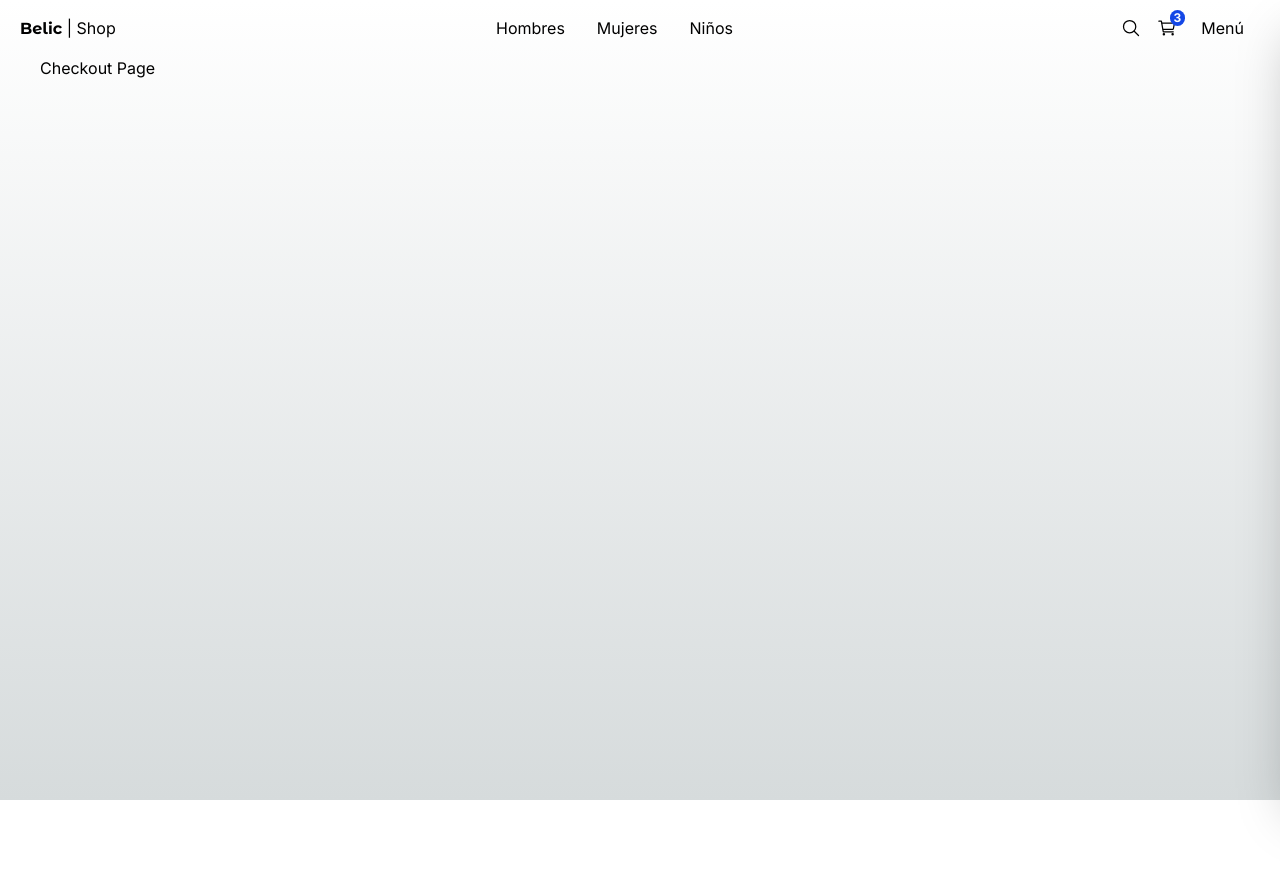
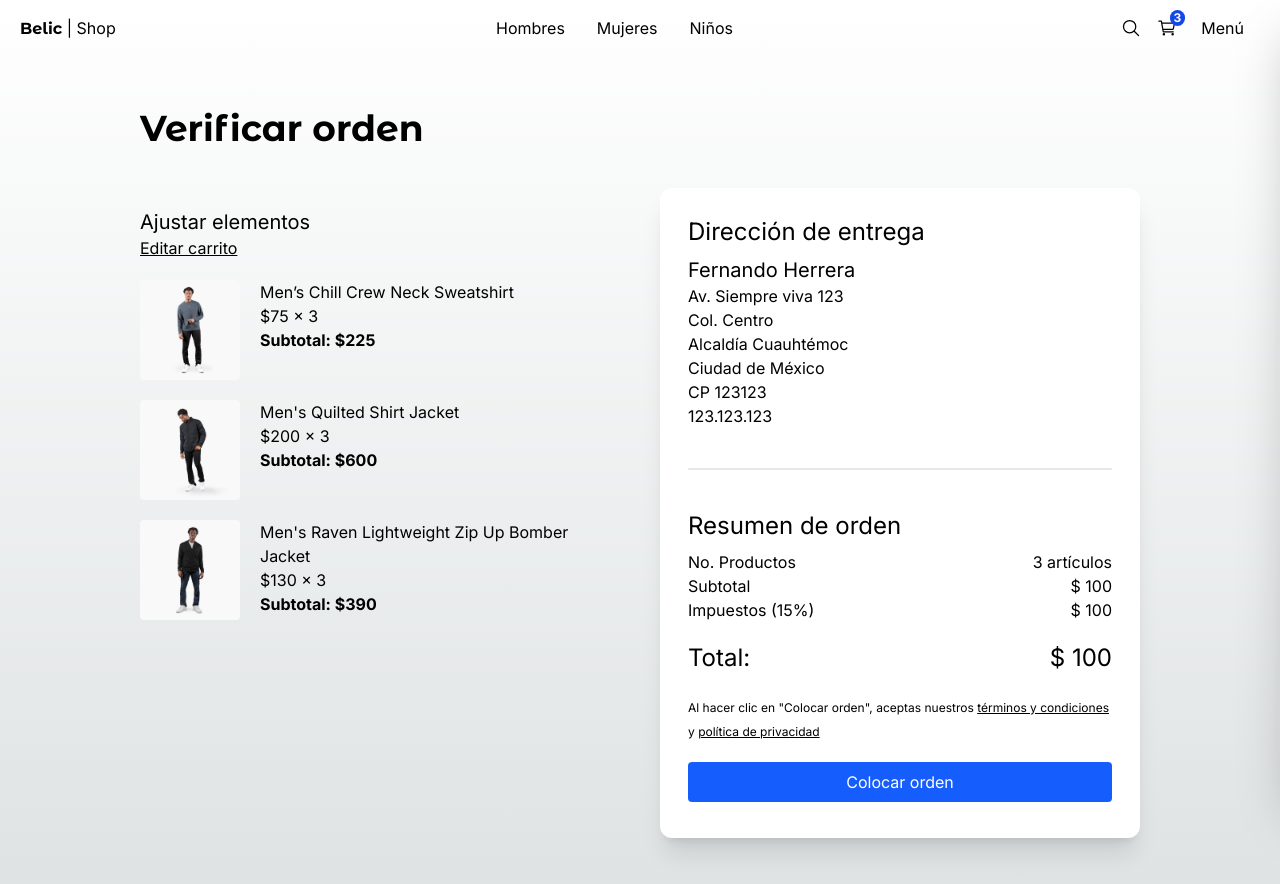
Before and after one commit to sazukeR/belic-shop, a Next.js app: page /checkout in a window 1280 px wide. Shown: the top 884 px of the page. Before the commit the page ends 800 px from the top, so only its background shows below. Built offline with nearby package versions, Linux system fonts and the light colour scheme.

Commit message:
Add checkout page

```diff
--- a/src/app/(shop)/checkout/page.tsx
+++ b/src/app/(shop)/checkout/page.tsx
@@ -1,7 +1,107 @@
-export default function CheckoutPage() {
+import Link from "next/link";
+
+import { QuantitySelector, Title } from "@/components";
+import { initialData } from "@/seed/seed";
+import Image from "next/image";
+
+const productsInCart = [
+ initialData.products[0],
+ initialData.products[1],
+ initialData.products[2],
+];
+
+export default function () {
  return (
-  <div>
-   <h1>Checkout Page</h1>
+  <div className="flex justify-center items-center mb-72 px-10 sm:px-0">
+   <div className="flex flex-col w-[1000px]">
+    <Title title="Verificar orden" />
+
+    <div className="grid grid-cols-1 sm:grid-cols-2 gap-10">
+     {/* Carrito */}
+     <div className="flex flex-col mt-5">
+      <span className="text-xl">Ajustar elementos</span>
+      <Link href="/cart" className="underline mb-5">
+       Editar carrito
+      </Link>
+
+      {/* Items */}
+      {productsInCart.map((product) => (
+       <div key={product.slug} className="flex mb-5">
+        <Image
+         src={`/products/${product.images[0]}`}
+         width={100}
+         height={100}
+         style={{
+          width: "100px",
+          height: "100px",
+         }}
+         alt={product.title}
+         className="mr-5 rounded"
+        />
+
+        <div>
+         <p>{product.title}</p>
+         <p>${product.price} x 3</p>
+         <p className="font-bold">Subtotal: ${product.price * 3}</p>
+        </div>
+       </div>
+      ))}
+     </div>
+
+     {/* Checkout - Resumen de orden */}
+     <div className="bg-white rounded-xl shadow-xl p-7">
+      <h2 className="text-2xl mb-2">Dirección de entrega</h2>
+      <div className="mb-10">
+       <p className="text-xl">Fernando Herrera</p>
+       <p>Av. Siempre viva 123</p>
+       <p>Col. Centro</p>
+       <p>Alcaldía Cuauhtémoc</p>
+       <p>Ciudad de México</p>
+       <p>CP 123123</p>
+       <p>123.123.123</p>
+      </div>
+
+      {/* Divider */}
+      <div className="w-full h-0.5 rounded bg-gray-200 mb-10" />
+
+      <h2 className="text-2xl mb-2">Resumen de orden</h2>
+
+      <div className="grid grid-cols-2">
+       <span>No. Productos</span>
+       <span className="text-right">3 artículos</span>
+
+       <span>Subtotal</span>
+       <span className="text-right">$ 100</span>
+
+       <span>Impuestos (15%)</span>
+       <span className="text-right">$ 100</span>
+
+       <span className="mt-5 text-2xl">Total:</span>
+       <span className="mt-5 text-2xl text-right">$ 100</span>
+      </div>
+
+      <div className="mt-5 mb-2 w-full">
+       <p className="mb-5">
+        {/* Disclaimer */}
+        <span className="text-xs">
+         Al hacer clic en "Colocar orden", aceptas nuestros{" "}
+         <a href="#" className="underline">
+          términos y condiciones
+         </a>{" "}
+         y{" "}
+         <a href="#" className="underline">
+          política de privacidad
+         </a>
+        </span>
+       </p>
+
+       <Link className="flex btn-primary justify-center" href="/orders/123">
+        Colocar orden
+       </Link>
+      </div>
+     </div>
+    </div>
+   </div>
   </div>
  );
 }
```
